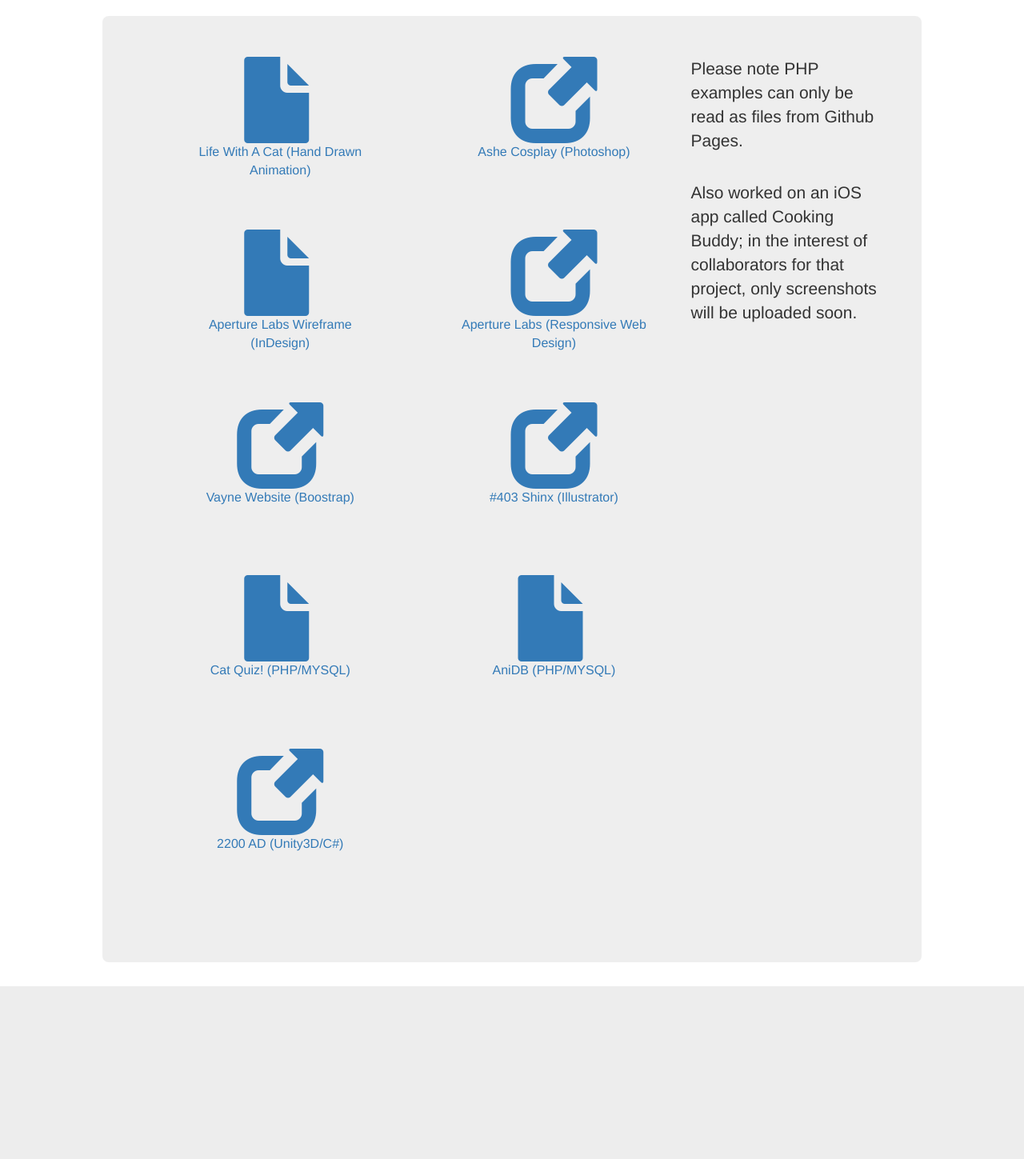
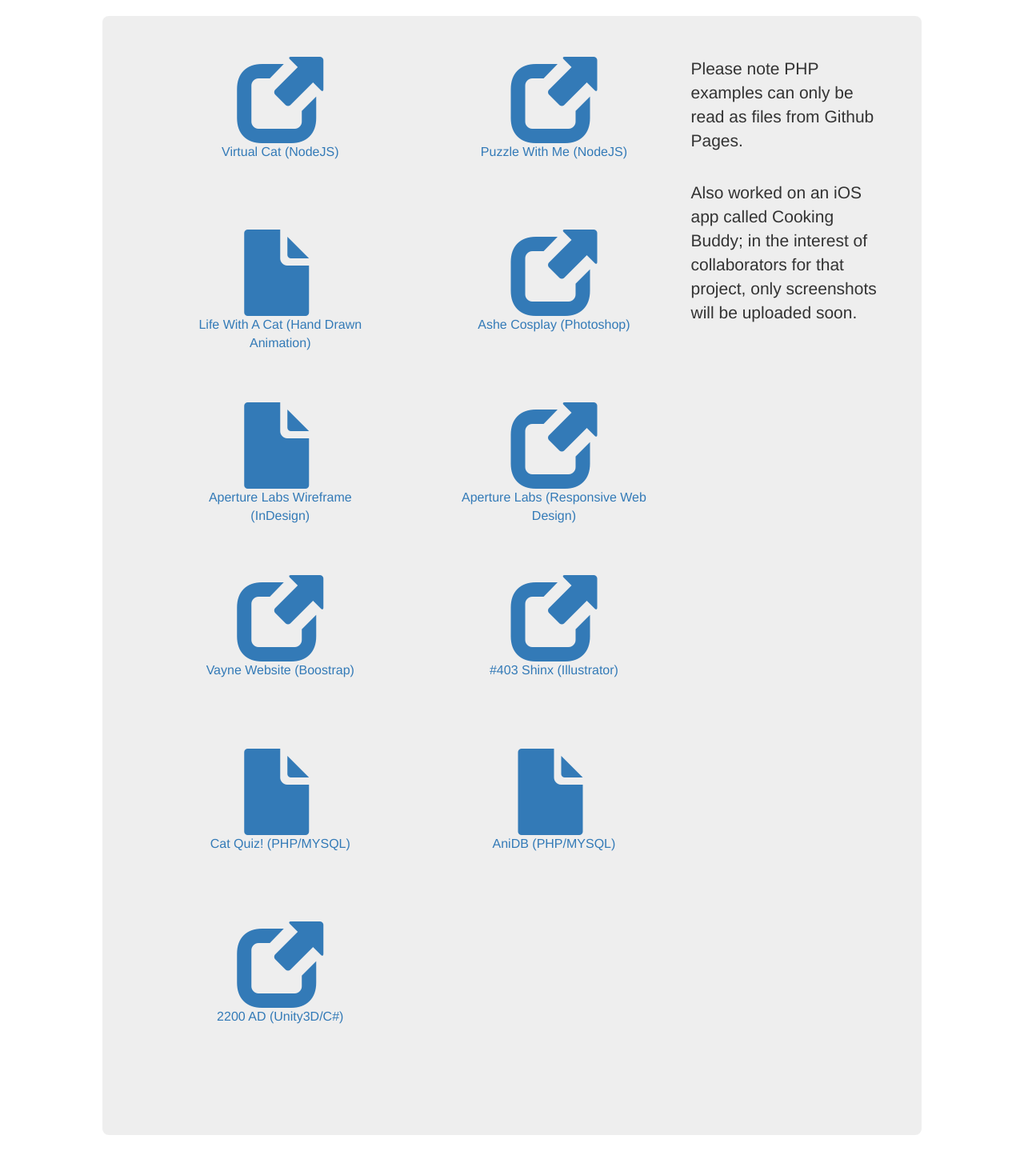
Before and after one commit to kh1550/kh1550.github.io, a PHP site: page /works.html in a window 1280 px wide. Shown: the part 72-1521 px from the top of the page at 80% size. Before the commit the page ends 1305 px from the top, so only its background shows below. Run offline with PHP 8.4, Linux system fonts and the light colour scheme.

Commit message:
new projects added

```diff
--- a/css/index.css
+++ b/css/index.css
@@ -47,3 +47,7 @@ img.small {
 	width: 340px;
 	height: 200px;
 }
+
+a:hover {
+	text-decoration: none;
+}
--- a/works.html
+++ b/works.html
@@ -37,6 +37,18 @@
     </nav>
 
     <div class="jumbotron container-fluid">
+      <div class="group">
+        <a href="https://virtual-cat.herokuapp.com/">
+        <i class="glyphicon glyphicon-new-window large"></i>
+        <p class="small">Virtual Cat (NodeJS)</p></a>
+      </div>
+
+      <div class="group">
+        <a href="http://puzzle-with-me.herokuapp.com/">
+        <i class="glyphicon glyphicon-new-window large"></i>
+        <p class="small">Puzzle With Me (NodeJS)</p></a>
+      </div>
+
       <div class="group">
         <a href="src/LifeWithACat.gif">
         <i class="glyphicon glyphicon-file large"></i>
```
